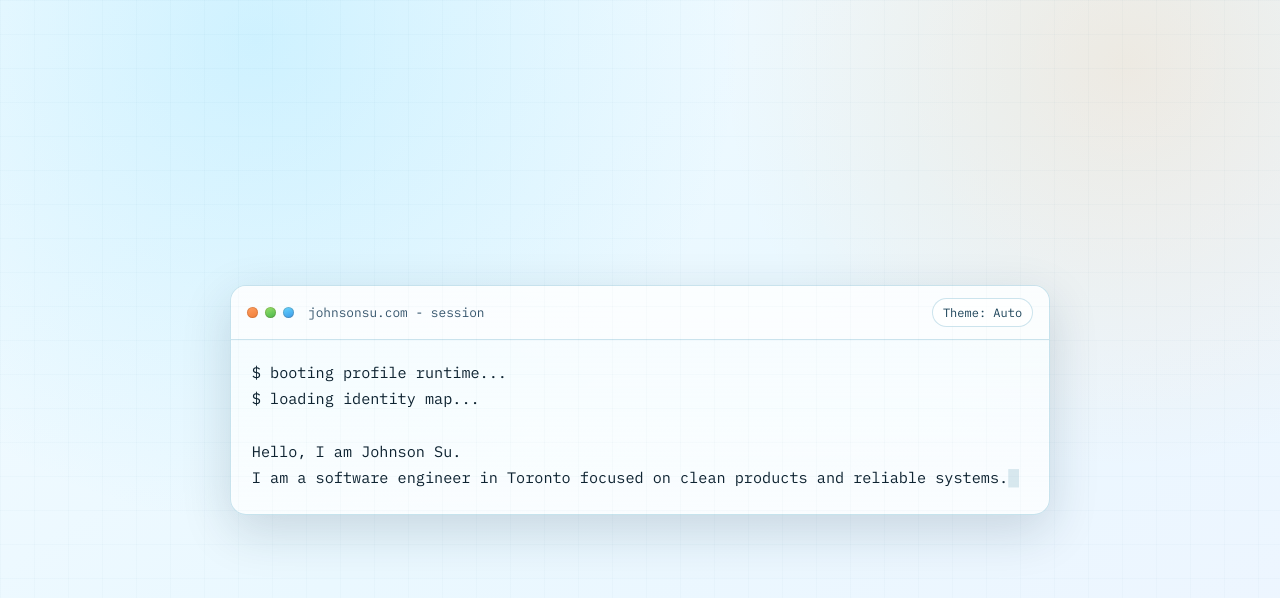
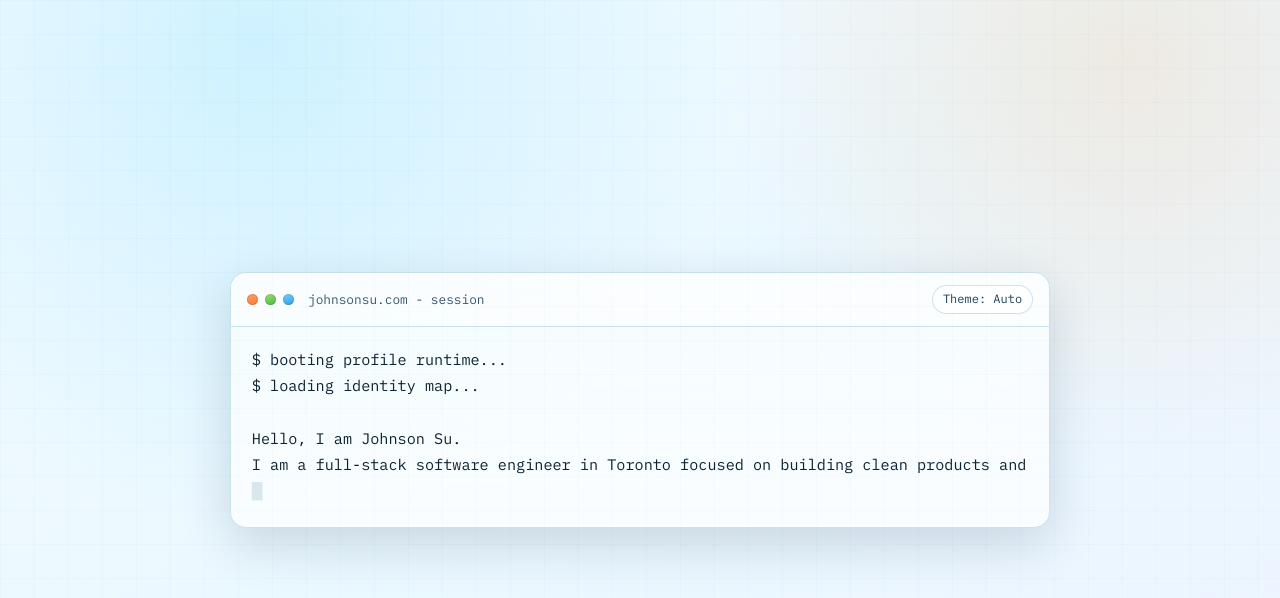
Before and after one commit to johnsonsu/johnsonsu.com, a Next.js app: page / in a window 1280 px wide. Shown: the top 598 px of the page. Built offline with nearby package versions, Linux system fonts and the light colour scheme.

Commit message:
Update page content

```diff
--- a/src/app/page.tsx
+++ b/src/app/page.tsx
@@ -16,7 +16,7 @@ const typingScript: ScriptSegment[] = [
     { text: '$ loading identity map...\n\n' },
     { text: 'Hello, I am Johnson Su.\n' },
     {
-        text: 'I am a software engineer in Toronto focused on clean products and reliable systems.\n\n',
+        text: 'I am a full-stack software engineer in Toronto focused on building clean products and reliable systems.\n\n',
     },
     { text: 'Network:\n' },
     {
@@ -31,11 +31,11 @@ const typingScript: ScriptSegment[] = [
         external: true,
     },
     { text: '  ' },
-    { text: '[Works]', href: '/works' },
+    // { text: '[Works]', href: '/works' },
     { text: '\n\n' },
-    { text: 'Current mission: building at ' },
+    { text: 'Current mission: at ' },
     { text: 'Rails', href: 'https://rails.xyz', external: true },
-    { text: ' on crypto perpetual exchange infrastructure.\n\n' },
+    { text: ' building a crypto perpetual exchange.\n\n' },
     { text: 'Thanks for visiting.' },
 ]
 
```
